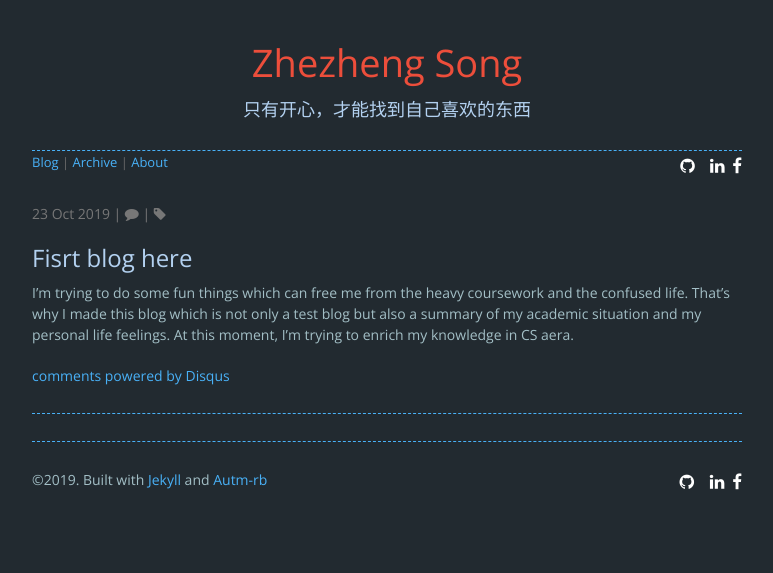
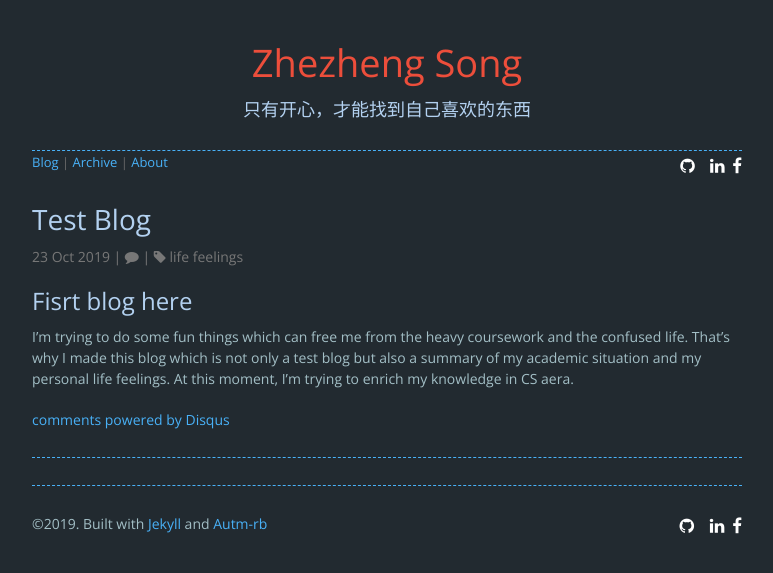
Before and after one commit to zhezhengsong/zhezhengsong.github.io, a Jekyll site: the page built from _posts/2019-10-23-test-blog.md, in a window 1280 px wide. Shown: the top 573 px of the page, without its empty margins (253-1026 px from the left). Built offline with Jekyll 4.4.1, drawn with Linux system fonts in a browser that asks for light colours; nearby versions of some CDN libraries; comment, search, counter and statistics services are not loaded; some of the changed lines change nothing that is shown.

Commit message:
mend post

```diff
--- a/_posts/2019-10-23-test-blog.md
+++ b/_posts/2019-10-23-test-blog.md
@@ -1,9 +1,6 @@
 ---
-title: "Test Blog:"
-date: 10-23-2019
-author: Zhezheng Song
-tags:
-	- life feelings
+title: "Test Blog"
+tags: [life feelings]
 ---
 
 ## Fisrt blog here
```
